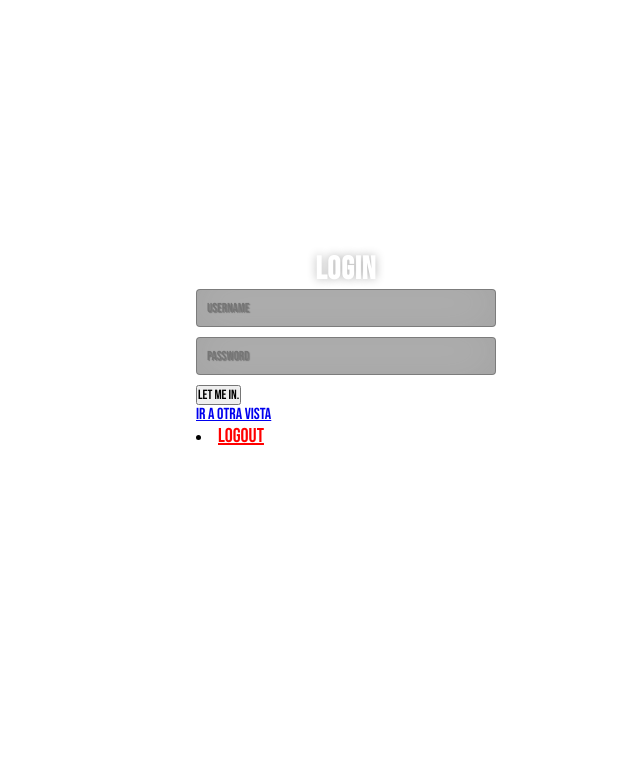
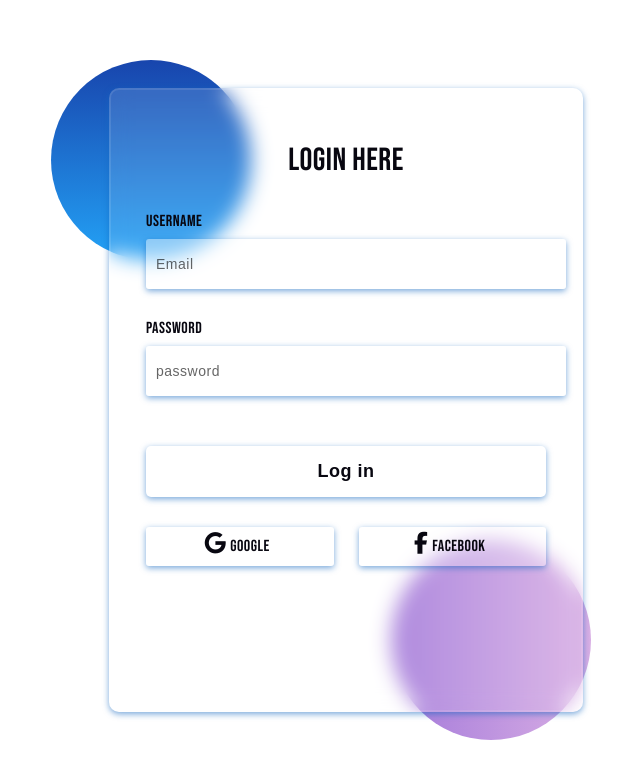
Before and after one commit to chr1st1an26/proyectoWeb, an Angular app: page / in a window 1280 px wide. Shown: the top 778 px of the page, without its empty margins (294-934 px from the left). Built offline with nearby package versions, Linux system fonts and the light colour scheme.

Commit message:
21-06-23
creacion login

```diff
--- a/src/app/componentes/home/home.component.css
+++ b/src/app/componentes/home/home.component.css
@@ -8,6 +8,32 @@
 
 
 }
+
+/* ----------------------------------------------
+  Generated by AnimatiSS
+  Licensed under FreeBSD License
+  URL: https://xsgames.co/animatiss
+  Twitter: @xsgames_
+---------------------------------------------- */
+
+@keyframes tracking-in-contract {
+    0% {
+      letter-spacing: 0.6em;
+      opacity: 0;
+    }
+    40% {
+      opacity: 0.6;
+    }
+    100% {
+      letter-spacing: normal;
+      opacity: 1;
+    }
+  }
+
+  .tracking-in-contract {
+    animation: tracking-in-contract 0.4s linear both;
+  }
+
 
 .textoH{
     font-size: 28px;
--- a/src/app/componentes/login/login.component.css
+++ b/src/app/componentes/login/login.component.css
@@ -1,61 +1,264 @@
+*:before,
+*:after{
+    padding: 0;
+    margin: 0;
+    box-sizing: border-box;
+}
 *{
-    margin:0;
-    padding: 0;
-    box-sizing: border-box;
-    font-family: 'Bebas Neue', cursive;   /* esto puede ser el error que no muestre los iconos;*/
-    scroll-behavior: smooth;
+  color: #080710 !important;
+}
+
+.body{
+    background-color: #2a62c9;
+}
+
+.background{
+    width: 430px;
+    height: 520px;
+    position: absolute;
+    transform: translate(-50%,-50%);
+    left: 50%;
+    top: 50%;
 
 
-
+}
+.background .shape{
+    height: 200px;
+    width: 200px;
+    position: absolute;
+    border-radius: 50%;
+}
+.shape:first-child{
+    background: linear-gradient(
+        #1845ad,
+        #23a2f6
+    );
+    left: -80px;
+    top: -80px;
+}
+.shape:last-child{
+    background: linear-gradient(
+        to right,
+        #ff512f,
+        #f09819
+    );
+    right: -30px;
+    bottom: -80px;
+}
+form{
+    height: 520px;
+    width: 400px;
+    background-color: rgba(255,255,255,0.13);
+    position: absolute;
+    transform: translate(-50%,-50%);
+    top: 50%;
+    left: 50%;
+    border-radius: 10px;
+    backdrop-filter: blur(10px);
+    border: 2px solid rgba(255, 0, 0, 0.1);
+    box-shadow: 0 2px 6px rgba(17, 101, 191, 0.571);
+    padding: 50px 35px;
 }
 
 
 
 
+*:before,
+*:after{
+    padding: 0;
+    margin: 0;
+    box-sizing: border-box;
+}
+*{
+  color: #080710 !important;
+}
 
-* { -webkit-box-sizing:border-box; -moz-box-sizing:border-box; -ms-box-sizing:border-box; -o-box-sizing:border-box; box-sizing:border-box; }
+.body{
+    background-color: #2a62c9;
+}
 
-html { width: 100%; height:100%; overflow:hidden; }
+.background{
+    width: 430px;
+    height: 520px;
+    position: absolute;
+    transform: translate(-50%,-50%);
+    left: 50%;
+    top: 50%;
 
-body {
-  width: 100%;
-  height:100%;
-  font-family: 'Open Sans', sans-serif;
-  background: #092756;
-  background: -moz-radial-gradient(0% 100%, ellipse cover, rgba(104,128,138,.4) 10%,rgba(138,114,76,0) 40%),-moz-linear-gradient(top,  rgba(57,173,219,.25) 0%, rgba(42,60,87,.4) 100%), -moz-linear-gradient(-45deg,  #670d10 0%, #092756 100%);
-  background: -webkit-radial-gradient(0% 100%, ellipse cover, rgba(104,128,138,.4) 10%,rgba(138,114,76,0) 40%), -webkit-linear-gradient(top,  rgba(57,173,219,.25) 0%,rgba(42,60,87,.4) 100%), -webkit-linear-gradient(-45deg,  #670d10 0%,#092756 100%);
-  background: -o-radial-gradient(0% 100%, ellipse cover, rgba(104,128,138,.4) 10%,rgba(138,114,76,0) 40%), -o-linear-gradient(top,  rgba(57,173,219,.25) 0%,rgba(42,60,87,.4) 100%), -o-linear-gradient(-45deg,  #670d10 0%,#092756 100%);
-  background: -ms-radial-gradient(0% 100%, ellipse cover, rgba(104,128,138,.4) 10%,rgba(138,114,76,0) 40%), -ms-linear-gradient(top,  rgba(57,173,219,.25) 0%,rgba(42,60,87,.4) 100%), -ms-linear-gradient(-45deg,  #670d10 0%,#092756 100%);
-  background: -webkit-radial-gradient(0% 100%, ellipse cover, rgba(104,128,138,.4) 10%,rgba(138,114,76,0) 40%), linear-gradient(to bottom,  rgba(57,173,219,.25) 0%,rgba(42,60,87,.4) 100%), linear-gradient(135deg,  #670d10 0%,#092756 100%);
-  filter: progid:DXImageTransform.Microsoft.gradient( startColorstr='#3E1D6D', endColorstr='#092756',GradientType=1 );
+
 }
-.login {
-  position: absolute;
-  top: 50%;
-  left: 50%;
-  margin: -150px 0 0 -150px;
-  width:300px;
-  height:300px;
+.background .shape{
+    height: 200px;
+    width: 200px;
+    position: absolute;
+    border-radius: 50%;
 }
-.login h1 { color: #fff; text-shadow: 0 0 10px rgba(0,0,0,0.3); letter-spacing:1px; text-align:center; }
+.shape:first-child{
+    background: linear-gradient(
+        #1845ad,
+        #23a2f6
+    );
+    left: -80px;
+    top: -80px;
+}
+.shape:last-child{
+    background: linear-gradient(
+        to right,
+        #7739c8ac,
+        #b059c87c
+    );
+    right: -30px;
+    bottom: -80px;
+}
 
-input {
-  width: 100%;
-  margin-bottom: 10px;
-  background: rgba(0,0,0,0.3);
-  border: none;
-  outline: none;
-  padding: 10px;
-  font-size: 13px;
-  color: #fff;
-  text-shadow: 1px 1px 1px rgba(0,0,0,0.3);
-  border: 1px solid rgba(0,0,0,0.3);
-  border-radius: 4px;
-  box-shadow: inset 0 -5px 45px rgba(100,100,100,0.2), 0 1px 1px rgba(255,255,255,0.2);
-  -webkit-transition: box-shadow .5s ease;
-  -moz-transition: box-shadow .5s ease;
-  -o-transition: box-shadow .5s ease;
-  -ms-transition: box-shadow .5s ease;
-  transition: box-shadow .5s ease;
+
+form{
+    height: 520px;
+    width: 400px;
+    background-color: rgba(255,255,255,0.13);
+    position: absolute;
+    transform: translate(-50%,-50%);
+    top: 50%;
+    left: 50%;
+    font-family: 'Bebas Neue', cursive;
+    border-radius: 10px;
+    backdrop-filter: blur(10px);
+    border: 2px solid rgba(255,255,255,0.1);
+    box-shadow: 0 2px 6px rgba(17, 101, 191, 0.571);
+    padding: 50px 35px;
 }
-input:focus { box-shadow: inset 0 -5px 45px rgba(100,100,100,0.4), 0 1px 1px rgba(255,255,255,0.2); }
+form *:not(.fa):not(.fab){
+
+    color: #ffffff;
+    letter-spacing: 0.5px;
+    outline: none;
+    border: none;
+}
+form h3{
+    font-size: 32px;
+    font-weight: 500;
+    line-height: 42px;
+    text-align: center;
+}
+
+label{
+    display: block;
+    margin-top: 30px;
+    font-size: 16px;
+    font-weight: 500;
+}
+input{
+    display: block;
+    height: 50px;
+    width: 100%;
+    background-color: rgba(255,255,255,0.07);
+    border-radius: 3px;
+    padding: 0 10px;
+    margin-top: 8px;
+    font-size: 14px;
+    font-weight: 300;
+}
+::placeholder{
+    color: #e5e5e5;
+}
+button{
+    margin-top: 50px;
+    width: 100%;
+    box-shadow: 0 2px 6px rgba(17, 101, 191, 0.571);
+    background-color: #ffffff;
+    color: #080710;
+    padding: 15px 0;
+    font-size: 18px;
+    font-weight: 600;
+    border-radius: 5px;
+    cursor: pointer;
+}
+.social{
+  margin-top: 30px;
+  display: flex;
+}
+.social div{
+  background: rgb(255, 250, 250);
+  width: 150px;
+  border-radius: 3px;
+  padding: 5px 10px 10px 5px;
+  background-color: rgba(255,255,255,0.27);
+  color: #eaf0fb;
+  text-align: center;
+}
+.social div:hover{
+  background-color: rgba(255,255,255,0.47);
+}
+.social .fb{
+  margin-left: 25px;
+}
+.social i{
+  margin-right: 4px;
+}
+
+
+
+label{
+    display: block;
+    margin-top: 30px;
+    font-size: 16px;
+    font-weight: 500;
+}
+input{
+    display: block;
+    height: 50px;
+    width: 100%;
+    box-shadow: 0 2px 6px rgba(17, 101, 191, 0.571);
+    background-color: rgba(255, 255, 255, 0.408);
+    color: #08071086;
+    border-radius: 3px;
+    padding: 0 10px;
+    margin-top: 8px;
+    font-size: 14px;
+    font-weight: 300;
+}
+::placeholder{
+    color: #0000009a;
+}
+button{
+    margin-top: 50px;
+    width: 100%;
+    background-color: #ffffff;
+    color: #080710;
+    padding: 15px 0;
+    font-size: 18px;
+    font-weight: 600;
+    border-radius: 5px;
+    cursor: pointer;
+
+}
+.social{
+  margin-top: 30px;
+  display: flex;
+}
+.social div{
+
+  background: rgb(210, 210, 210);
+  width: 240px;
+  border-radius: 3px;
+  padding: 5px 10px 10px 5px;
+  background-color: rgba(255,255,255,0.27);
+  color: #eaf0fb;
+  text-align: center;
+
+}
+.social div:hover{
+  background-color: rgba(231, 231, 231, 0.47);
+}
+.social .fb{
+  margin-left: 25px;
+    box-shadow: 0 2px 6px rgba(17, 101, 191, 0.571);
+}
+
+
+.social .go{
+    box-shadow: 0 2px 6px rgba(17, 101, 191, 0.571);
+}
+.social i{
+  margin-right: 4px;
+}
--- a/src/app/componentes/login/login.component.html
+++ b/src/app/componentes/login/login.component.html
@@ -1,10 +1,39 @@
-<div class="login">
-  <h1>Login</h1>
-  <form method="post">
-    <input type="text" name="u" placeholder="Username" required="required" />
-    <input type="password" name="p" placeholder="Password" required="required" />
-    <button type="submit" class="btn btn-primary btn-block btn-large">Let me in.</button>
-  </form>
-  <a href="/header-component/home">Ir a otra vista</a>
-  <li><a routerLink="/header-component/home" style="font-size: 20px; color: red;">Logout</a></li>
-</div>
+<!DOCTYPE html>
+<html lang="en">
+<head>
+  <meta charset="UTF-8">
+  <meta name="viewport" content="width=device-width, initial-scale=1.0">
+  <script src="https://kit.fontawesome.com/811311a899.js" crossorigin="anonymous"></script>
+  <title>Document</title>
+</head>
+<body>
+  <div class="background">
+    <div class="shape"></div>
+    <div class="shape"></div>
+  </div>
+
+
+    <form>
+
+      <h3>Login Here</h3>
+
+      <label for="username">username</label>
+      <input type="text" placeholder="Email" id="username">
+
+      <label for="password">password</label>
+      <input type="password" placeholder="password" id="password">
+
+      <button><a routerLink="/header-component/home" style=" text-decoration: none;">Log in</a></button>
+      <div class="social">
+       <div class="go"><i style="font-size:22px;" class="fa-brands fa-google"></i><a href="https://www.gmail.com" style="text-decoration: none;">Google</a></div>
+       <div class="fb"><i style="font-size:22px;" class="fa-brands fa-facebook-f"></i><a href="https://www.facebook.com" style="text-decoration: none;">Facebook</a></div>
+
+
+       </div>
+       </form>
+
+
+
+
+</body>
+</html>
```
